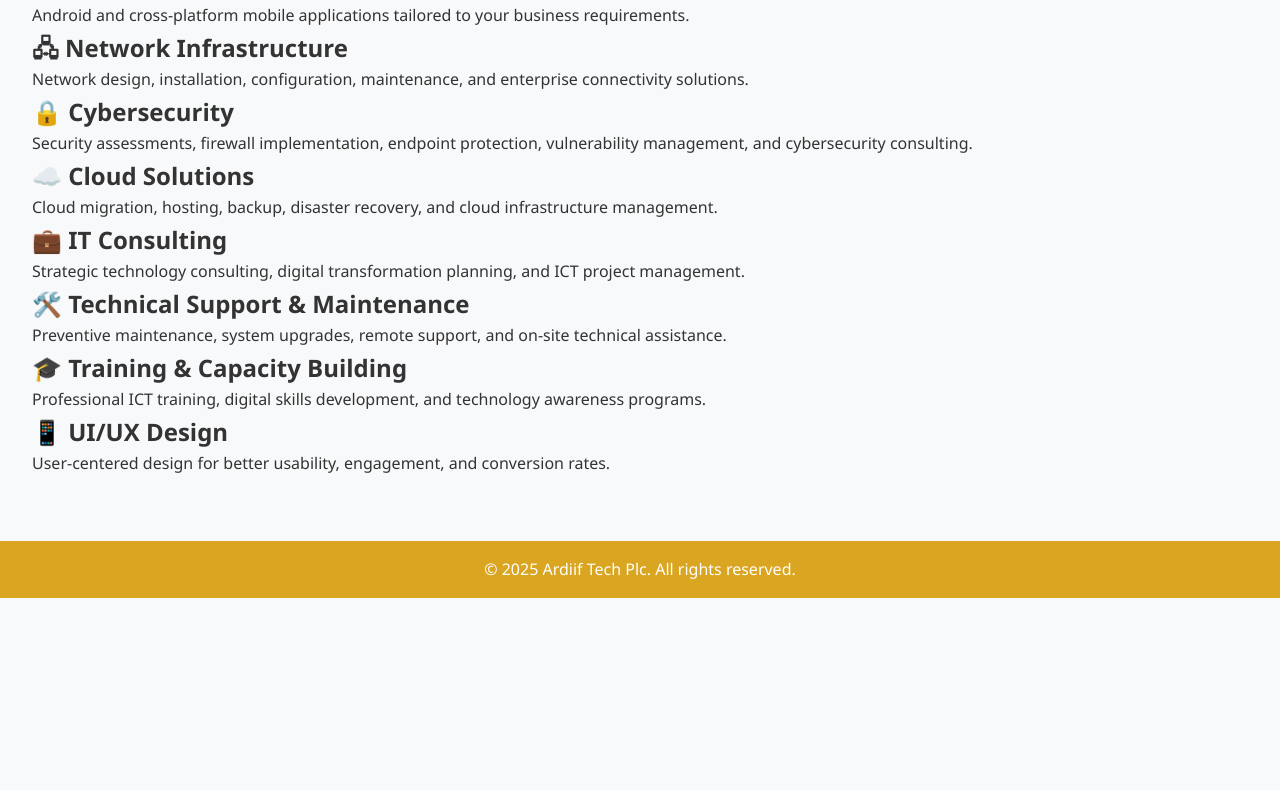
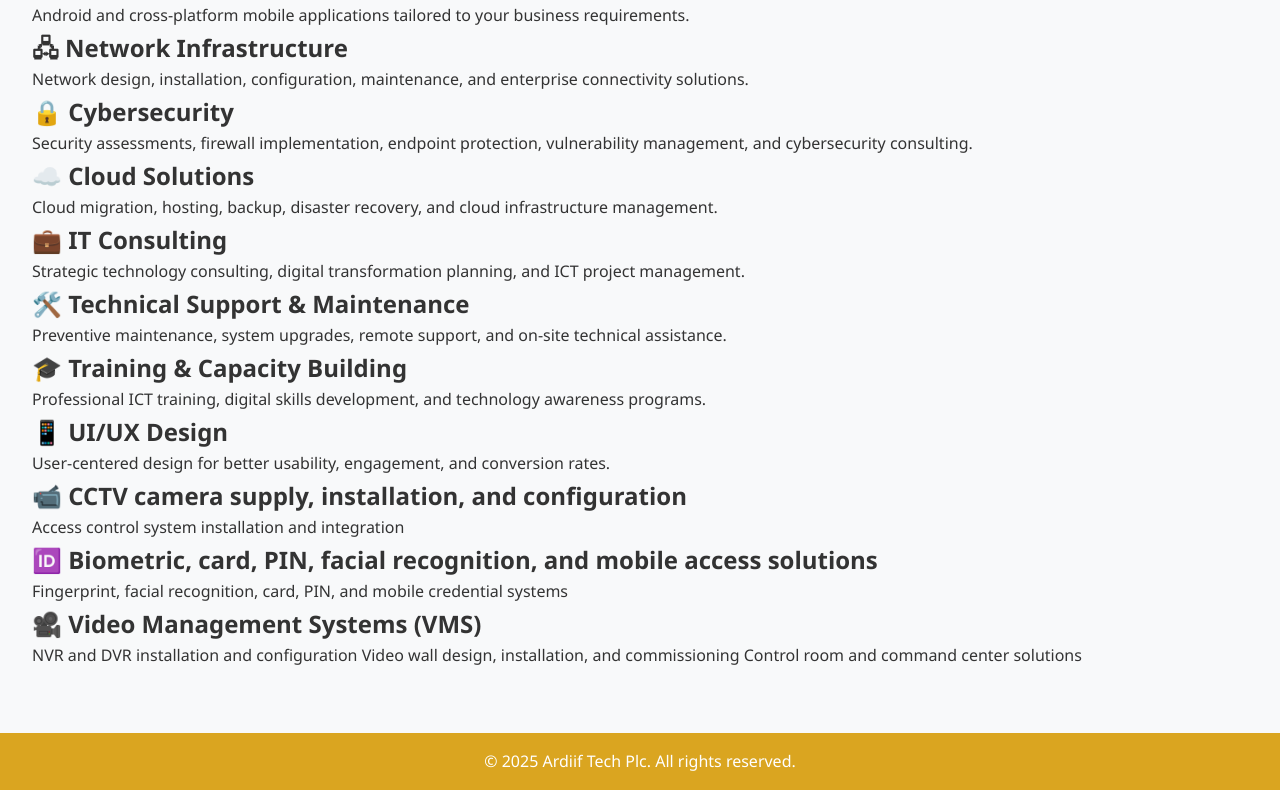
Before and after one commit to Bayo-Nike/ardiif-company-profile, a plain HTML site: page services.html in a window 1280 px wide. Shown: the part 355-1145 px from the top of the page. Before the commit the page ends 953 px from the top, so only its background shows below. Drawn offline with Linux system fonts and the light colour scheme.

Commit message:
updated commit

```diff
--- a/services.html
+++ b/services.html
@@ -114,6 +114,22 @@
         <h2>📱 UI/UX Design</h2>
         <p>User-centered design for better usability, engagement, and conversion rates.</p>
       </div>
+
+      <div class="service">
+        <h2>📹 CCTV camera supply, installation, and configuration</h2>
+        <p>Access control system installation and integration</p>
+      </div>
+
+      <div class="service">
+        <h2>🆔 Biometric, card, PIN, facial recognition, and mobile access solutions</h2>
+        <p>Fingerprint, facial recognition, card, PIN, and mobile credential systems</p>
+      </div>
+
+      <div class="service">
+        <h2>🎥 Video Management Systems (VMS)</h2>
+        <p>NVR and DVR installation and configuration Video wall design,
+          installation, and commissioning Control room and command center solutions</p>
+      </div>
     </section>
   </main>
 
```
